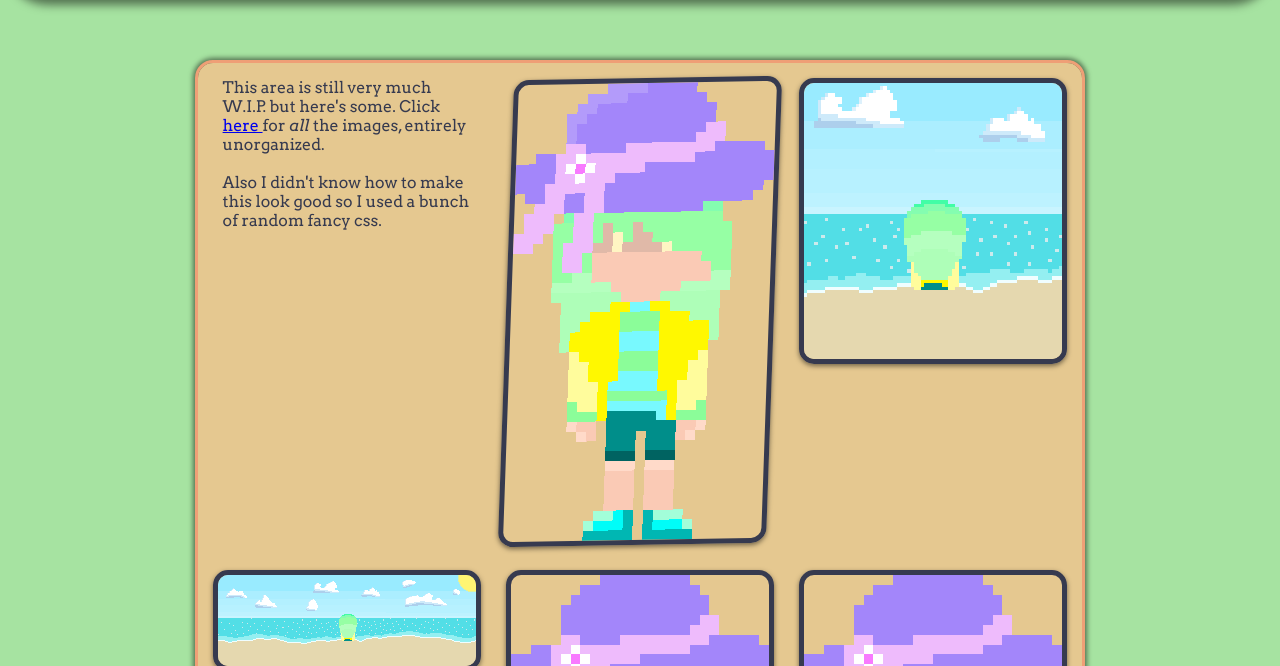
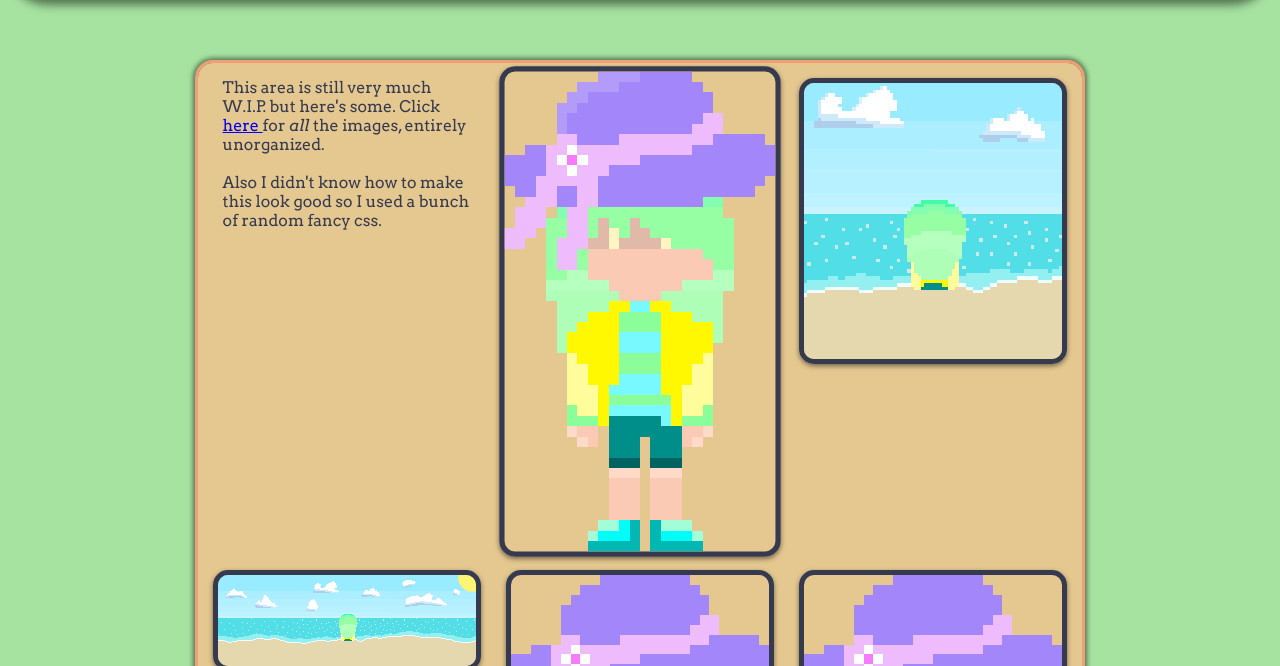
Before and after one commit to kiwiandoesthings/pages, a plain HTML site: page art.html in a window 1280 px wide. In both pictures the pointer is over the picture 639 px from the left and 445 px from the top of the page. Shown: the part 134-800 px from the top of the page. Drawn offline with Linux system fonts and the light colour scheme.

Commit message:
much better

```diff
--- a/styles.css
+++ b/styles.css
@@ -141,6 +141,6 @@
 }
 
 .showcase-image:hover {
-    /*transform: scale(1.05);*/
-    transform: skewX(-2deg) skewY(-1deg);
+    transform: scale(1.05);
+    /*transform: skewX(-2deg) skewY(-1deg);*/
 }
```
